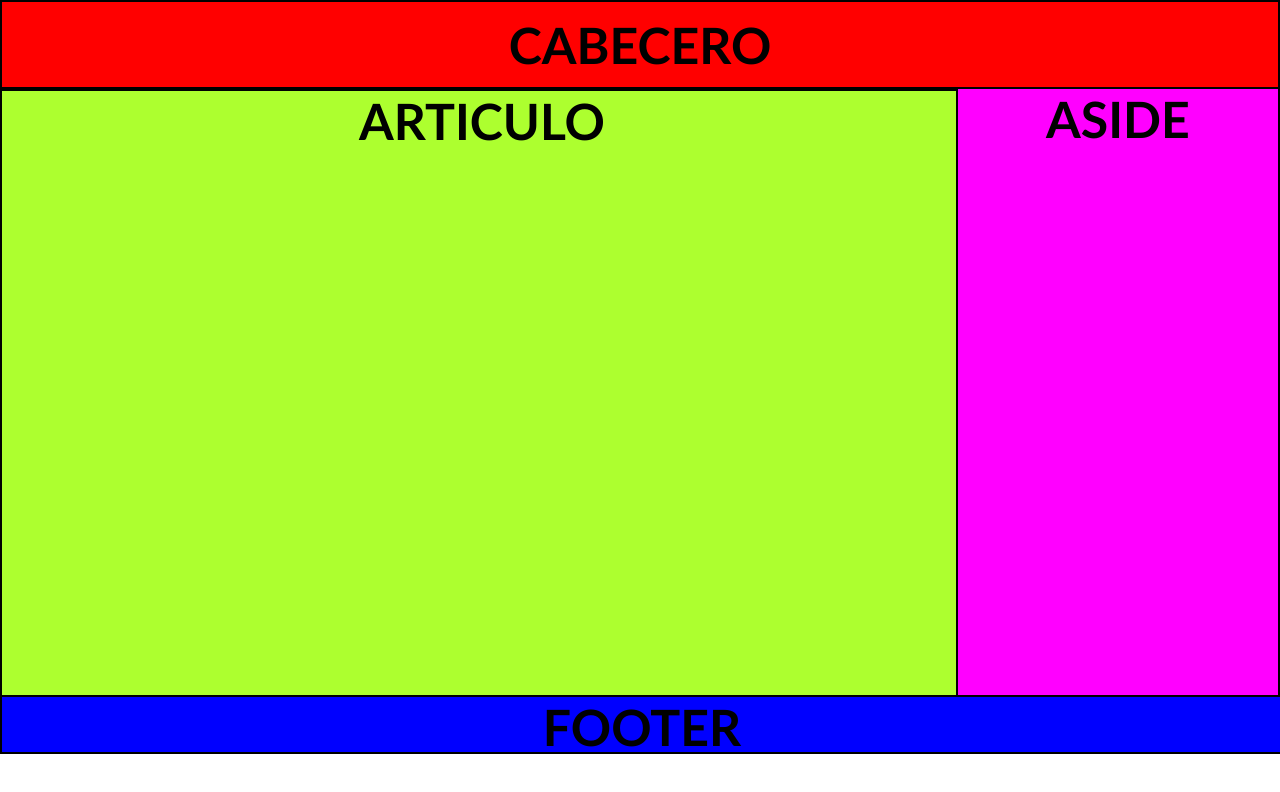
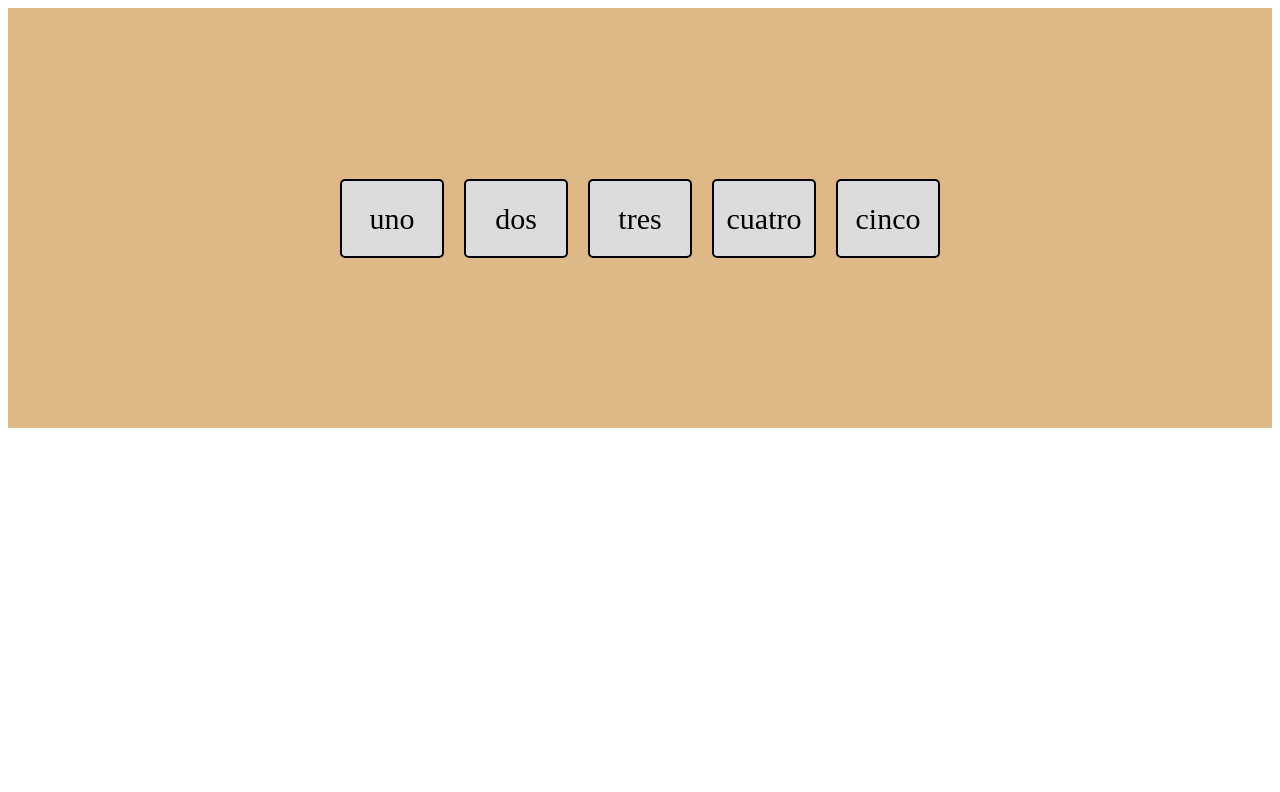
Before and after one commit to Eliasurr/Eliasurr.github.io, a plain HTML site: page ejercicios/flexbox-CSS/index.html in a window 1280 px wide. Drawn offline with Linux system fonts and the light colour scheme.

Commit message:
flex-box-css

```diff
--- a/ejercicios/flexbox-CSS/estilos.css
+++ b/ejercicios/flexbox-CSS/estilos.css
@@ -1,59 +1,21 @@
-* {
-    margin: 0px;
-    padding: 0px;
-    font-family: 'Gill Sans', 'Gill Sans MT', Calibri, 'Trebuchet MS', sans-serif;
+.flex-container{
+    display:flex;
+    background-color: burlywood;
+    padding:10px;
+    flex-flow: row wrap;
+    height: 400px;
+    justify-content: center;
+    align-items: center;
 }
 
-.flex__container{
-    display: flex;
-    flex-direction: column;
-    height: 750px;
-    background-color: #aaa;
+
+.flex-container div{
+    background-color: gainsboro;
+    width: 100px;
+    margin:10px;
+    text-align: center;
+    line-height: 75px;
+    font-size: 30px;
+    border: 2px solid black;
+    border-radius: 5px;
 }
-
-.header{
-    background-color: red;
-    height: 85px;
-    text-align: center;
-    font-size: 50px;
-    font-weight: 700;
-    display: flex;
-    align-items: center;
-    justify-content: center;
-    border: 2px solid black;
-}
-
-.footer{
-    background-color: blue;
-    height: 55px;
-    text-align: center;
-    font-size: 50px;
-    font-weight: 700;
-    position: absolute;
-    top: 695px;
-    width: 100%;
-    border: 2px solid black;
-}
-
-.articulo{
-    background-color: greenyellow;
-    height: 610px;
-    width: 75%;
-    text-align: center;
-    font-size: 50px;
-    font-weight: 700;
-    border: 2px solid black;
-}
-
-.aside{
-    background-color: #ff00ff;
-    height: 610px;
-    width: 25%;
-    align-self: flex-end;
-    position: absolute;
-    top: 87px;
-    text-align: center;
-    font-size: 50px;
-    font-weight: 700;
-    border: 2px solid black;
-}
--- a/ejercicios/flexbox-CSS/index.html
+++ b/ejercicios/flexbox-CSS/index.html
@@ -4,15 +4,17 @@
     <meta charset="UTF-8">
     <meta http-equiv="X-UA-Compatible" content="IE=edge">
     <meta name="viewport" content="width=device-width, initial-scale=1.0">
-    <link href="estilos.css" rel="stylesheet">
-    <title>Document</title>
+    <link rel="stylesheet" href="estilos.css">
+    <title>FlexBox</title>
 </head>
 <body>
-    <div class="flex__container">
-            <div class="header">CABECERO</div>
-            <div class="articulo">ARTICULO</div>
-            <div class="aside">ASIDE</div>
-            <div class="footer">FOOTER</div>
+    <div class="flex-container">
+        <div>uno</div>
+        <div>dos</div>
+        <div>tres</div>
+        <div>cuatro</div>
+        <div>cinco</div>
+
     </div>
 </body>
 </html>
```
